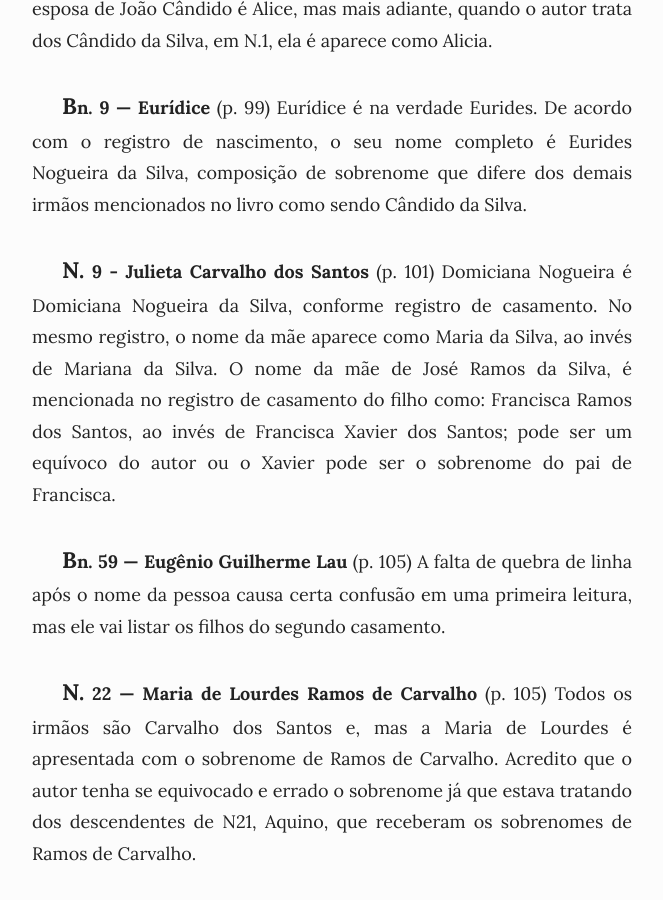
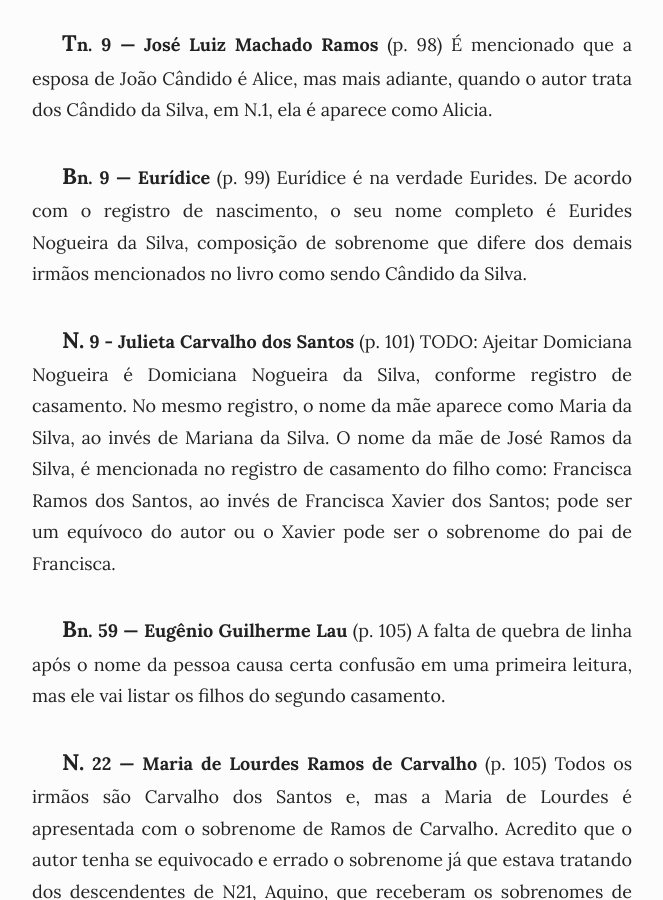
Before and after one commit to flaviodut/antepassados, a Jekyll site: the page built from _posts/2022-05-15-sobre-o-livro-o-caminho-novo-povoadores-do-bananal-de-pindaro-de-carvalho-rodrigues.md, in a window 1280 px wide and 900 px high, scrolled down 9722 px. Shown: the whole window, without its empty margins (308-971 px from the left). Built offline with Jekyll 4.4.1, drawn with Linux system fonts in a browser that asks for light colours; nearby versions of some CDN libraries; comment, search, counter and statistics services are not loaded; some of the changed text lies outside the part shown.

Commit message:
added TODOs

```diff
--- a/_posts/2022-05-15-sobre-o-livro-o-caminho-novo-povoadores-do-bananal-de-pindaro-de-carvalho-rodrigues.md
+++ b/_posts/2022-05-15-sobre-o-livro-o-caminho-novo-povoadores-do-bananal-de-pindaro-de-carvalho-rodrigues.md
@@ -123,6 +125,7 @@ Não duvido da fertilidade do casal, mas são listados vinte (!!!) filhos para o
 Eurídice é na verdade Eurides. De acordo com o registro de nascimento, o seu nome completo é Eurides Nogueira da Silva, composição de sobrenome que difere dos demais irmãos mencionados no livro como sendo Cândido da Silva.
 
 **N. 9 - Julieta Carvalho dos Santos** (p. 101)
+TODO: Ajeitar
 Domiciana Nogueira é Domiciana Nogueira da Silva, conforme registro de casamento. No mesmo registro, o nome da mãe aparece como Maria da Silva, ao invés de Mariana da Silva.
 O nome da mãe de José Ramos da Silva, é mencionada no registro de casamento do filho como: Francisca Ramos dos Santos, ao invés de Francisca Xavier dos Santos; pode ser um equívoco do autor ou o Xavier pode ser o sobrenome do pai de Francisca.
 
```
Also changed, not shown: other parts of _posts/2022-05-15-sobre-o-livro-o-caminho-novo-povoadores-do-bananal-de-pindaro-de-carvalho-rodrigues.md (+2 -0 lines).
